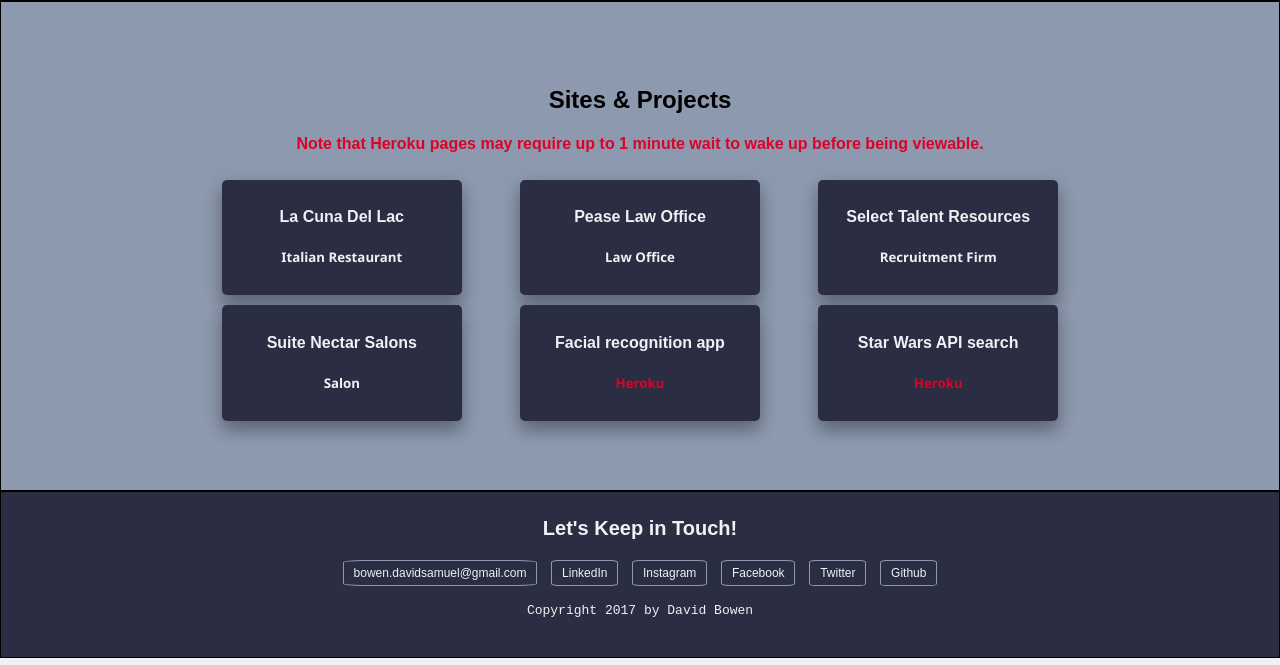
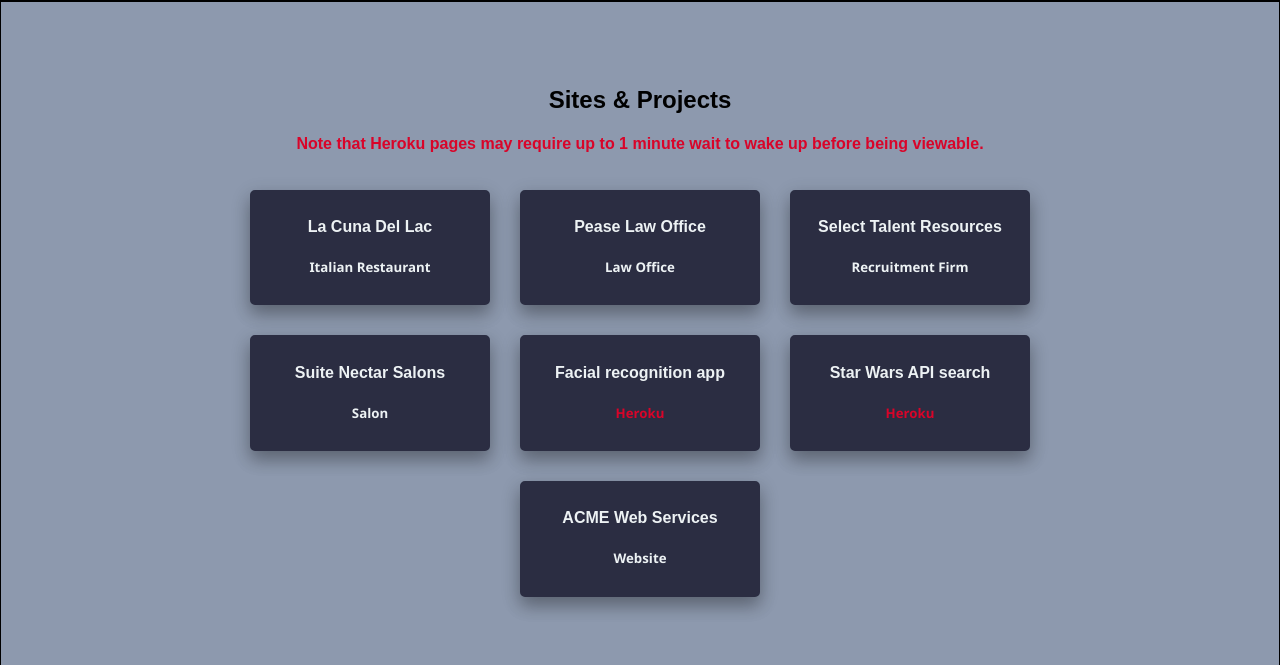
Before and after one commit to DavidSBowen/davidsbowen.github.io, a website: page sites.html in a window 1280 px wide. Shown: the part 287-952 px from the top of the page. Drawn offline with Linux system fonts and the light colour scheme.

Commit message:
added new site to sites page

```diff
--- a/css/sites.css
+++ b/css/sites.css
@@ -7,7 +7,7 @@
 .flex-sites {
     display: flex;
     flex-wrap: wrap;
-    justify-content: space-around;
+    justify-content: center;
     align-content: space-around;
 }
 
@@ -19,7 +19,7 @@
     /* flex-grow: 0; */
     /* flex-shrink: 0; */
     text-align: center;
-    margin: 5px;
+    margin: 15px;
     transition: .25s;
     border: 2px solid #2B2D42;
     box-shadow:0 10px 16px 0 rgba(0,0,0,0.2),0 6px 20px 0 rgba(0,0,0,0.19);
--- a/sites.html
+++ b/sites.html
@@ -72,6 +72,10 @@
           <h4>Star Wars API search</h4>
           <h5 class="heroku">Heroku</h5>
         </a>
+        <a class="flex-item" href="https://lessthanjake328.github.io/acme_web_solutions/" target="_blank">
+          <h4>ACME Web Services</h4>
+          <h5>Website</h5>
+        </a>
       </div>
 
       <!-- <h2>Skills</h2>
```
